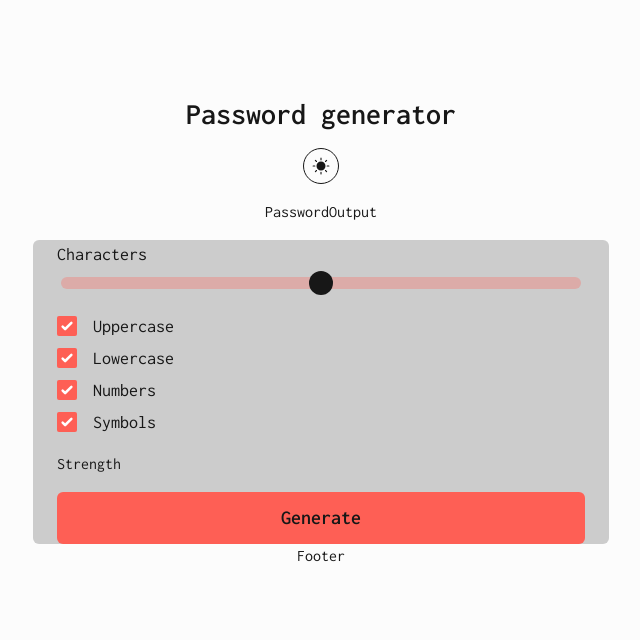
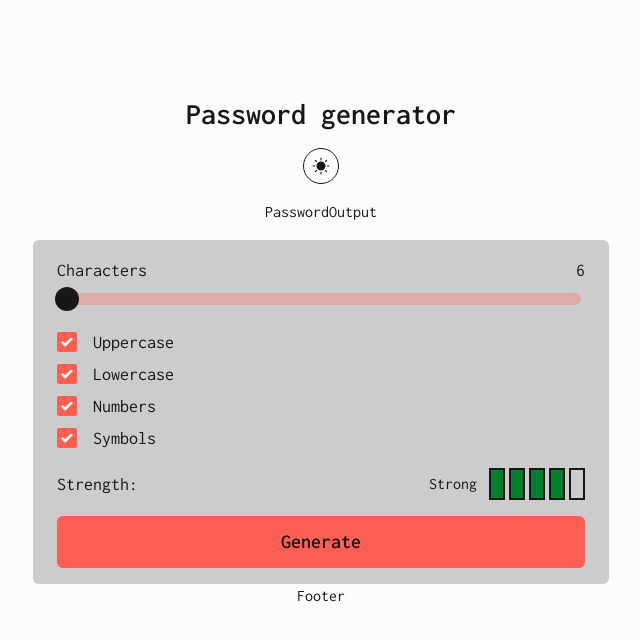
Before and after one commit to MertArar/passwordGenerator, a React (Vite) app: page / in a window 1280 px wide. Shown: the top 640 px of the page, without its empty margins (319-959 px from the left). Built offline with nearby package versions, Linux system fonts and the light colour scheme.

Commit message:
bug fixed

```diff
--- a/src/components/Generator/Generator.jsx
+++ b/src/components/Generator/Generator.jsx
@@ -34,7 +34,7 @@ const Generator = ({ setPassword, setIsCopied }) => {
       !parameters.numbers &&
       !parameters.symbols
     ) {
-      return "You must select 1 option at least!";
+      return "You must select 1 option at least";
     }
     let charcodes = [];
     if (parameters.lowercase) charcodes = charcodes.concat(LOWER_CHARCODES);
@@ -45,10 +45,13 @@ const Generator = ({ setPassword, setIsCopied }) => {
   };
 
   return (
-    <article className="flex flex-col w-full gap-4 px-6 rounded-md dark:bg-greyDark bg-greyWhite">
-      <Length />
-      <Parameters />
-      <Strength />
+    <article className="flex flex-col w-full gap-4 px-6 py-4 rounded-md dark:bg-greyDark bg-greyWhite">
+      <Length
+        passwordLength={passwordLength}
+        setPasswordLength={setPasswordLength}
+      />
+      <Parameters parameters={parameters} setParameters={setParameters} />
+      <Strength length={passwordLength} parameters={parameters} />
       <button
         className="p-3 text-xl font-semibold transition-all ease-in-out rounded-md bg-primary hover:scale-105 hover:drop-shadow"
         onClick={() =>
@@ -60,5 +63,4 @@ const Generator = ({ setPassword, setIsCopied }) => {
     </article>
   );
 };
-
 export default Generator;
--- a/src/components/Generator/Strength/Strength.jsx
+++ b/src/components/Generator/Strength/Strength.jsx
@@ -1,7 +1,34 @@
-import React from "react";
+import strengthCalculator from "../../../utils/strengthCalculator";
 
-const Strength = () => {
-  return <div>Strength</div>;
+const Strength = ({ parameters, length }) => {
+  const strength = strengthCalculator(
+    length,
+    parameters.uppercase,
+    parameters.lowercase,
+    parameters.numbers,
+    parameters.symbols
+  );
+  return (
+    <section className="flex items-center justify-between">
+      <span className="sm:text-lg">Strength:</span>
+      <div className="flex items-center gap-1">
+        <span className="text-sm md:text-base sm:mr-2">{strength.label}</span>
+        {strength.strengthCriteria.map((elem, index) => {
+          return (
+            <div
+              key={index}
+              style={{
+                backgroundColor:
+                  index + 1 <= strength.strengthValue
+                    ? strength.color
+                    : "transparent",
+              }}
+              className="w-3 h-8 border border-black sm:border-2 sm:w-4 dark:border-white"
+            ></div>
+          );
+        })}
+      </div>
+    </section>
+  );
 };
-
 export default Strength;
--- a/src/utils/charcodesGenerator.jsx
+++ b/src/utils/charcodesGenerator.jsx
@@ -4,5 +4,6 @@ export function generateCharcodesArray(start, end) {
   for (let i = start; i <= end; i++) {
     charcodes.push(i);
   }
+
   return charcodes;
 }
--- a/src/utils/getRandomCharacters.jsx
+++ b/src/utils/getRandomCharacters.jsx
@@ -5,5 +5,6 @@ export function getRandomCharacters(charcodes, length) {
     const charcode = charcodes[Math.floor(Math.random() * charcodes.length)];
     randomizedCharcodes.push(String.fromCharCode(charcode));
   }
+
   return randomizedCharcodes.join("");
 }
--- a/src/utils/strengthCalculator.jsx
+++ b/src/utils/strengthCalculator.jsx
@@ -1,12 +1,11 @@
 const strengthCalculator = (length, uppercase, lowercase, numbers, symbols) => {
   const strengthCriteria = [
-    { label: "Very Weak", color: "#e43715" },
-    { label: "Weak", color: "#e49b15" },
-    { label: "Moderate", color: "#e4dd15" },
-    { label: "Strong", color: "#007f2c" },
-    { label: "Very Strong", color: "#007ce9" },
+    { label: "Very weak", color: "#E43715" },
+    { label: "Weak", color: "#E49B15" },
+    { label: "Moderate", color: "#E4DD15" },
+    { label: "Strong", color: "#007F2C" },
+    { label: "Very strong", color: "#007CE9" },
   ];
-
   let strengthValue = 0;
   strengthValue =
     strengthValue +
@@ -15,9 +14,9 @@ const strengthCalculator = (length, uppercase, lowercase, numbers, symbols) => {
     (lowercase && 1) +
     (numbers && 1) +
     (symbols && 1);
+
   const { label, color } =
     strengthCriteria[strengthValue > 0 ? strengthValue - 1 : 0];
   return { label, color, strengthValue, strengthCriteria };
 };
-
 export default strengthCalculator;
```
